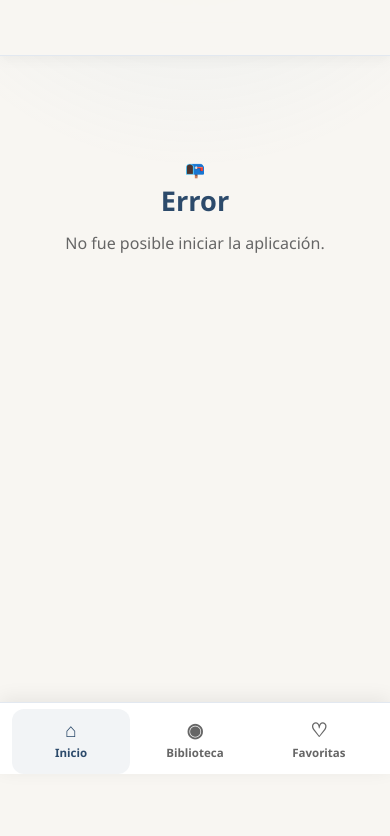
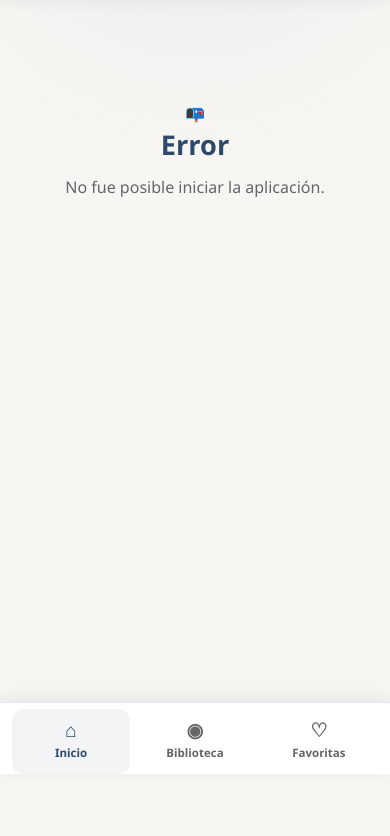
Before and after one commit to Pepealdana/Amigos_del_cielo_PWA, a plain HTML site: page index.html in a window 390 px wide. Shown: the part 70-906 px from the top of the page. After the commit the page ends 850 px from the top, so only its background shows below. Drawn offline with Linux system fonts and the light colour scheme.

Commit message:
Ajustar barra superior responsive

```diff
--- a/css/06-pwa.css
+++ b/css/06-pwa.css
@@ -122,8 +122,7 @@
 }
 
 .header-spacer{
-    width:48px;
-    height:48px;
+    display:none;
 }
 
 /* ==========================================================
```
